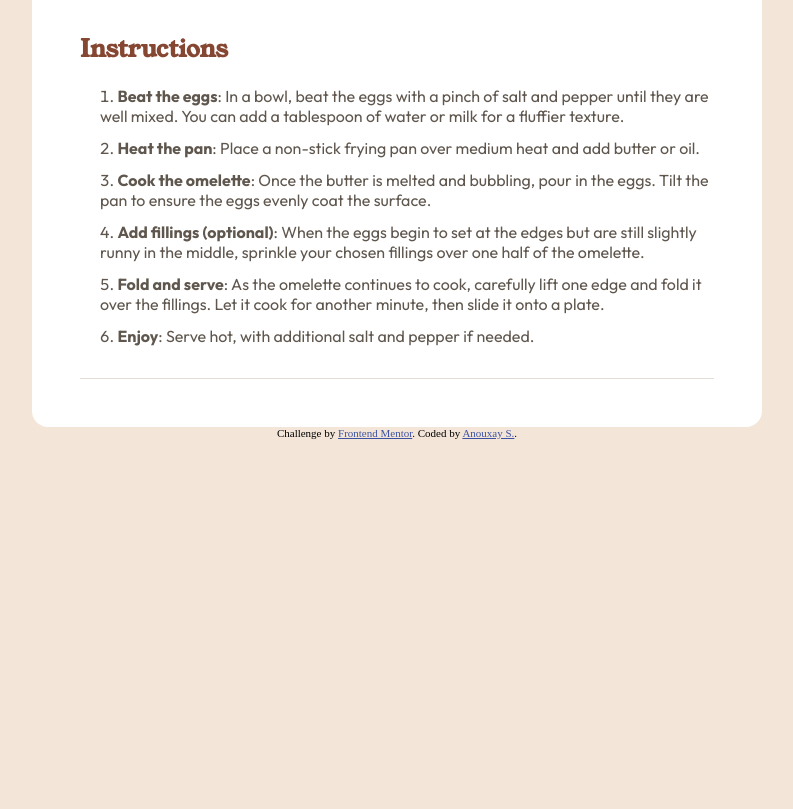
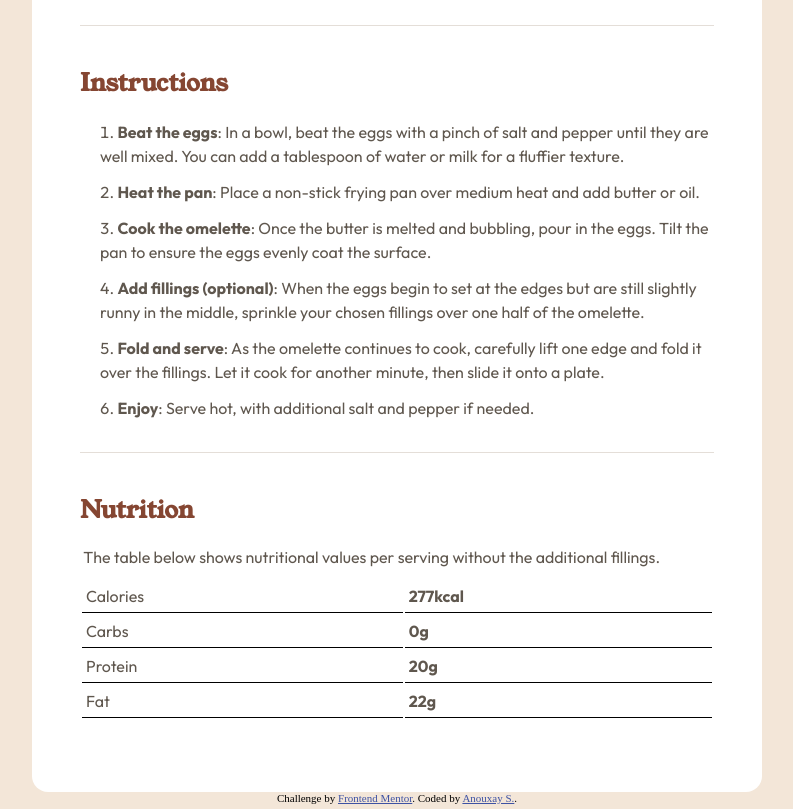
Before and after one commit to xayrax88/recipe-page-main, a plain HTML site: page index.html in a window 1280 px wide. Shown: the part 955-1764 px from the top of the page, without its empty margins (243-1036 px from the left). Before the commit the page ends 1399 px from the top, so only its background shows below. Drawn offline with Linux system fonts and the light colour scheme.

Commit message:
started on nutrition table

```diff
--- a/index.html
+++ b/index.html
@@ -57,6 +57,37 @@
         <li><span>Enjoy</span>: Serve hot, with additional salt and pepper if needed.</li>
       </ol>
     </section>
+
+    <section class="nutrition">
+      <h2>Nutrition</h2>
+      <p>The table below shows nutritional values per serving without the additional fillings.</p>
+      <table class="nutrition-table">
+        <!-- <thead>
+          <tr>
+            <th>Column 1</th>
+            <th>Column 2</th>
+          </tr>
+        </thead> -->
+        <tbody>
+          <tr>
+            <td>Calories</td>
+            <td><span>277kcal</span></td>
+          </tr>
+          <tr>
+            <td>Carbs</td>
+            <td><span>0g</span></td>
+          </tr>
+          <tr>
+            <td>Protein</td>
+            <td><span>20g</span></td>
+          </tr>
+          <tr>
+            <td>Fat</td>
+            <td><span>22g</span></td>
+          </tr>
+        </tbody>
+      </table>
+    </section>
     <!--
   Nutrition
 
--- a/style.css
+++ b/style.css
@@ -119,23 +119,30 @@ h3 {
 span {
   font-weight: var(--font-weight-700);
 }
-p {
+p,
+td {
   font-family: "Outfit", Arial, Helvetica, sans-serif;
   font-weight: var(--font-weight-400);
   color: var(--color-Stone-600);
+  padding: 0.2rem;
+  margin-bottom: 0.5rem;
 }
+
 ul,
 ol {
   list-style-position: inside;
   padding-left: 1rem;
   margin: 0;
 }
-li {
+
+li,
+td {
   font-family: "Outfit", Arial, Helvetica, sans-serif;
   font-weight: var(--font-weight-400);
   color: var(--color-Stone-600);
   margin-bottom: 0.25rem;
   padding: 0.25rem;
+  line-height: 1.5rem;
 }
 
 footer {
@@ -161,6 +168,18 @@ section.instructions {
   width: 100%;
   padding: 1.5rem 0;
 }
+section.nutrition {
+  height: auto;
+  width: 100%;
+  padding: 1.5rem 0;
+  display: grid;
+  grid-column: auto / span 2;
+}
+
+td {
+  border-bottom: solid 1px black;
+}
+
 .attribution {
   font-size: 11px;
   text-align: center;
```
